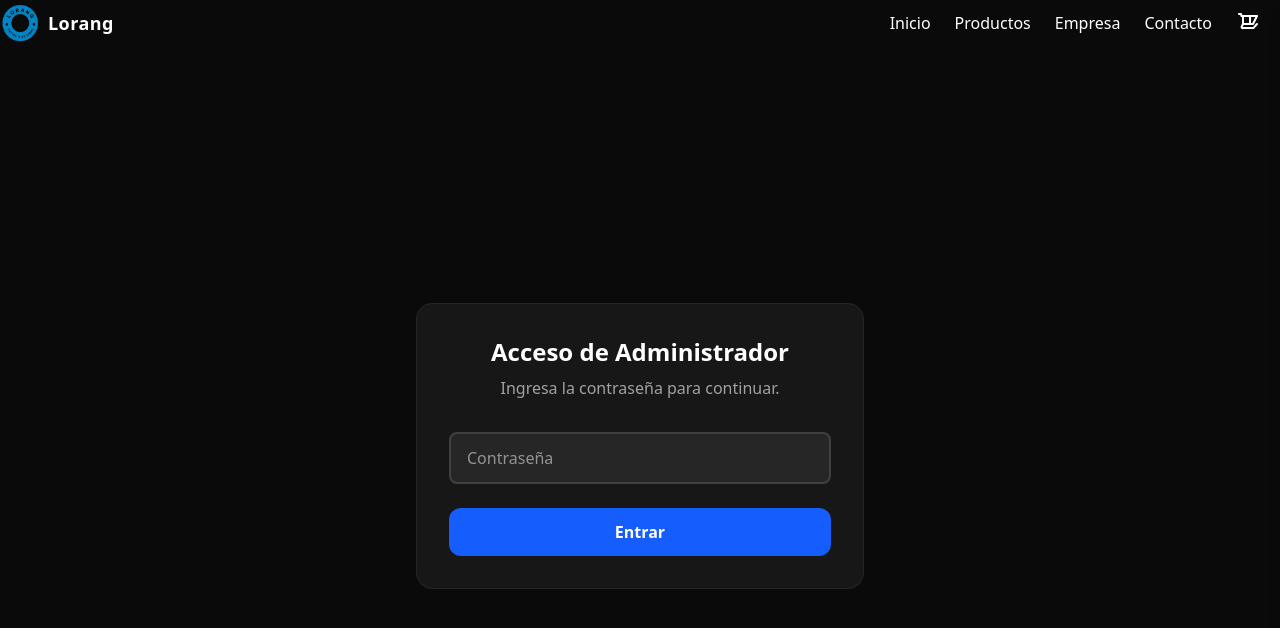
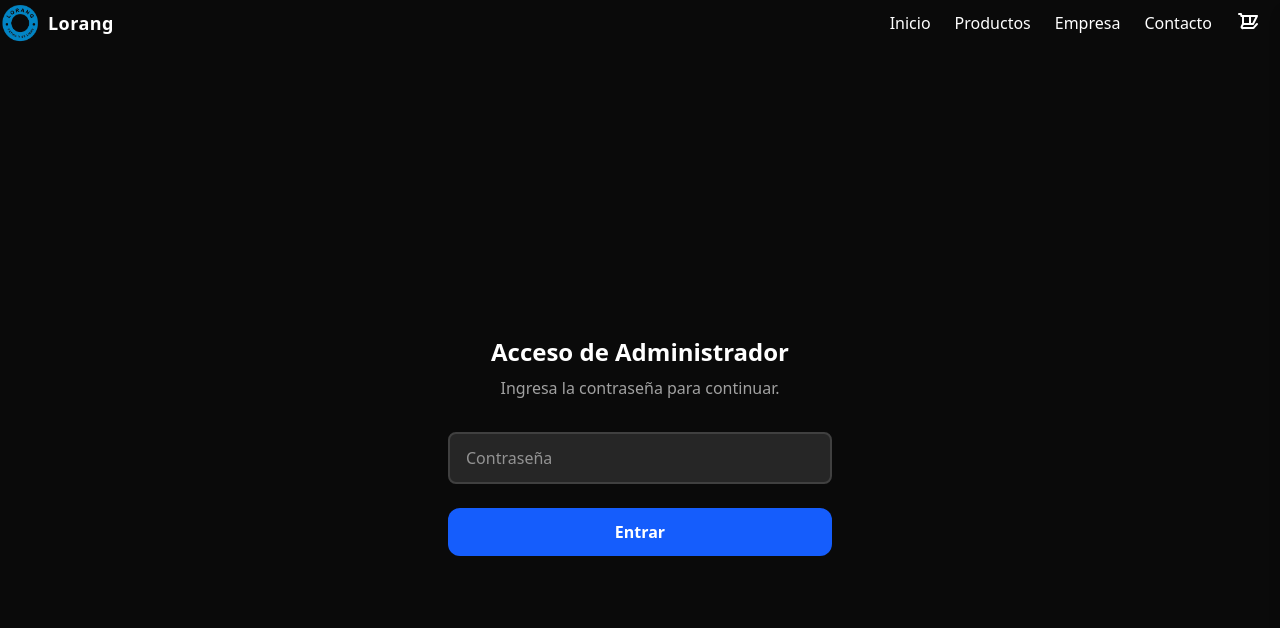
Before and after one commit to BrayanRNothing/lorang, a React (Vite) app: page /admin in a window 1280 px wide. Shown: the top 628 px of the page. Built offline with nearby package versions, Linux system fonts and the light colour scheme.

Commit message:
lorangv3

```diff
--- a/src/componentes/Admin.jsx
+++ b/src/componentes/Admin.jsx
@@ -219,7 +219,7 @@ export default function AdminProtegido() {
     return (
       <div className="flex items-center justify-center min-h-screen bg-neutral-950">
         <div className="flex items-center justify-center w-full" style={{ minHeight: '80vh' }}>
-          <form onSubmit={handleLogin} className="p-8 space-y-6 bg-neutral-900 border border-neutral-800 rounded-2xl w-full max-w-md mx-auto">
+          <form onSubmit={handleLogin} className="space-y-6 w-full max-w-md mx-auto p-8">
             <div className="text-center">
               <h2 className="text-2xl font-bold text-white">Acceso de Administrador</h2>
               <p className="mt-2 text-neutral-400">Ingresa la contraseña para continuar.</p>
--- a/src/componentes/Catalogo.jsx
+++ b/src/componentes/Catalogo.jsx
@@ -16,7 +16,7 @@ export default function Catalogo() {
   const [category, setCategory] = useState("all");
 
   useEffect(() => {
-    fetch("http://localhost:3000/api/products")
+    fetch(`${import.meta.env.VITE_BACKEND_URL}/api/products`)
       .then((res) => res.json())
       .then((data) => setProducts(data))
       .catch((err) => {
--- a/src/componentes/ProductView.jsx
+++ b/src/componentes/ProductView.jsx
@@ -11,7 +11,7 @@ export default function ProductView() {
     const [quantity, setQuantity] = useState(1);
 
     useEffect(() => {
-        fetch(`http://localhost:3000/api/products`)
+        fetch(`${import.meta.env.VITE_BACKEND_URL}/api/products`)
             .then(res => res.json())
             .then(data => {
                 const prod = data.find(p => String(p.id) === String(id));
```
